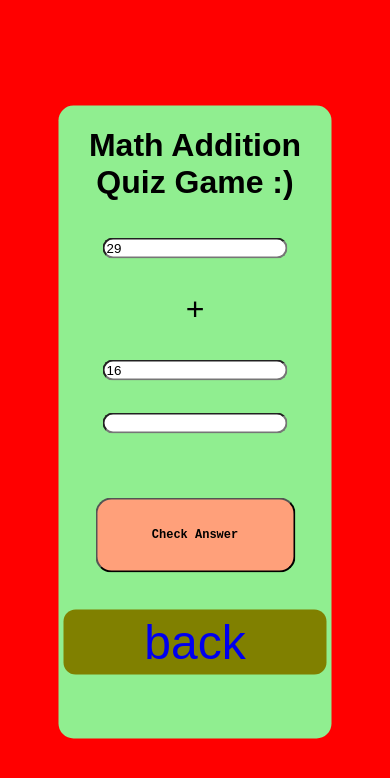
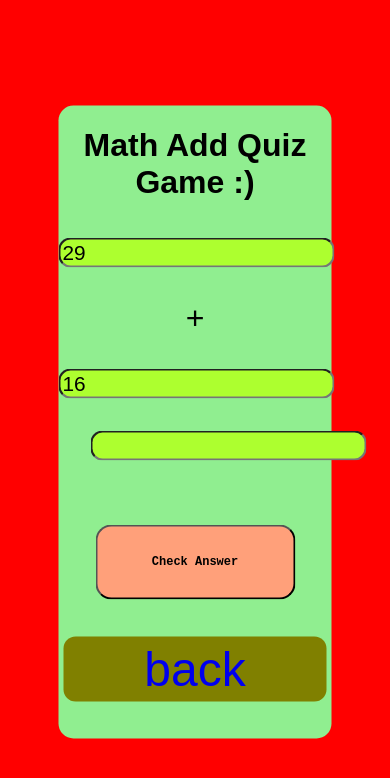
Before and after one commit to Ya903040/web_math_game_v_2, a website: page options/add.html in a window 390 px wide. Drawn offline with Linux system fonts and the light colour scheme.

Commit message:
trying to add responsive design

```diff
--- a/css/style.css
+++ b/css/style.css
@@ -1,3 +1,13 @@
+@media only screen and (min-width: 300px) {
+    .labels{
+        font-size: 1.3rem;
+        background: greenyellow;
+    }
+
+
+
+}
+
 @media only screen and (min-width: 480px) {
     .labels{
         font-size: 1.5rem;
--- a/options/add.html
+++ b/options/add.html
@@ -16,7 +16,7 @@
 <div class="main-container">
     <div class="main">
 
-        <h1>Math Addition <span> Quiz Game :)</span></h1>
+        <h1>Math Add<span> Quiz Game :)</span></h1>
 
         <div class="main-box">
             <div class="answer"><span id="ans"></span></div>
```
Also changed, not shown: options/divide.html (+1 -1 lines), options/multiply.html (+1 -1 lines), options/subtract.html (+1 -1 lines).
